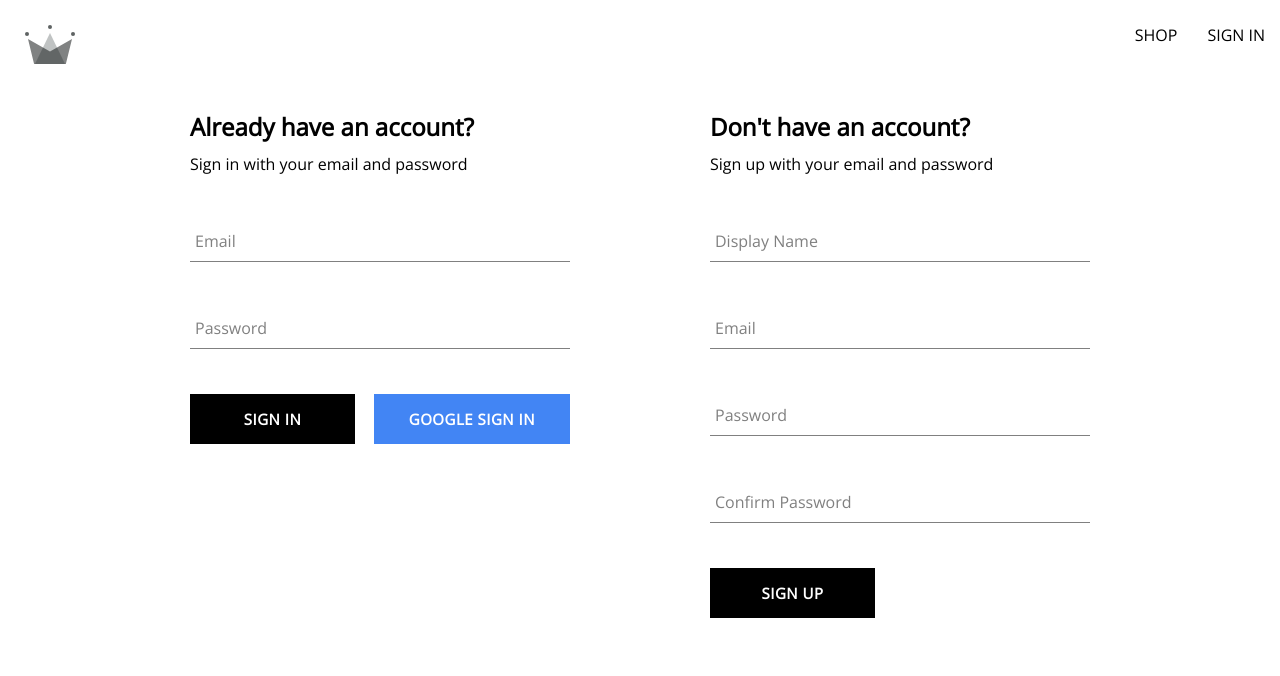
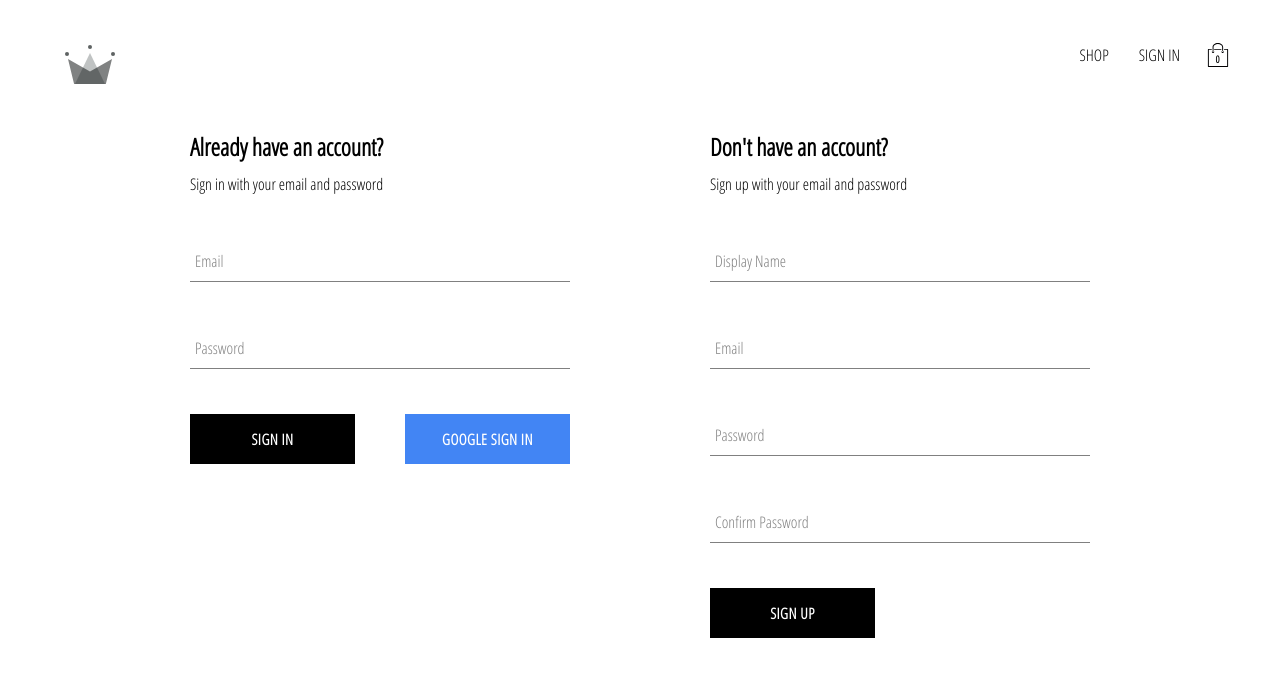
Before and after one commit to FM3676/crwn-clothing-react, a React (Create React App) app: page /auth in a window 1280 px wide. Shown: the top 676 px of the page. Built offline with nearby package versions, Linux system fonts and the light colour scheme; no server answers.

Commit message:
Adding cart context and shopping icon as well as cart dropdown.

```diff
--- a/public/index.html
+++ b/public/index.html
@@ -30,6 +30,13 @@
       href="https://fonts.googleapis.com/css2?family=Open+Sans:wght@300&display=swap"
       rel="stylesheet"
     />
+
+    <link rel="preconnect" href="https://fonts.googleapis.com" />
+    <link rel="preconnect" href="https://fonts.gstatic.com" crossorigin />
+    <link
+      href="https://fonts.googleapis.com/css2?family=Open+Sans+Condensed:wght@300&display=swap"
+      rel="stylesheet"
+    />
     <title>React App</title>
   </head>
   <body>
--- a/src/components/button/button.styles.scss
+++ b/src/components/button/button.styles.scss
@@ -9,7 +9,7 @@
   background-color: black;
   color: white;
   text-transform: uppercase;
-  font-family: "Open Sans";
+  font-family: "Open Sans Condensed";
   font-weight: bolder;
   border: none;
   cursor: pointer;
--- /dev/null
+++ b/src/components/cart-dropdown/cart-dropdown.component.jsx
@@ -0,0 +1,14 @@
+import "./cart-dropdown.styles.scss";
+
+import Button from '../button/button.component'
+
+const CartDropdown = () => {
+    return (
+        <div className="cart-dropdown-container">
+            <div className="cart-items"></div>
+            <Button>GO TO CHECKOUT</Button>
+        </div>
+    )
+};
+
+export default CartDropdown;
--- /dev/null
+++ b/src/components/cart-dropdown/cart-dropdown.styles.scss
@@ -0,0 +1,29 @@
+.cart-dropdown-container {
+  position: absolute;
+  width: 240px;
+  height: 340px;
+  display: flex;
+  flex-direction: column;
+  padding: 20px;
+  border: 1px solid black;
+  background-color: white;
+  top: 90px;
+  right: 40px;
+  z-index: 5;
+
+  .empty-message {
+    font-size: 18px;
+    margin: 50px auto;
+  }
+
+  .cart-items {
+    height: 240px;
+    display: flex;
+    flex-direction: column;
+    overflow: scroll;
+  }
+
+  button {
+    margin-top: auto;
+  }
+}
--- /dev/null
+++ b/src/components/cart-icon/cart-icon.component.jsx
@@ -0,0 +1,18 @@
+import { useContext } from "react";
+import { ReactComponent as ShoppingIcon } from "../../assets/shopping-bag.svg";
+import { CartContext } from "../../contexts/cart.context";
+
+import "./cart-icon.styles.scss";
+
+const CartIcon = () => {
+  const { isCartOpen, setIsCartOpen } = useContext(CartContext);
+  const toggleIsCartOpen = () => setIsCartOpen(!isCartOpen);
+  return (
+    <div className="cart-icon-container" onClick={toggleIsCartOpen}>
+      <ShoppingIcon className="shopping-icon" />
+      <span className="item-count">0</span>
+    </div>
+  );
+};
+
+export default CartIcon;
--- /dev/null
+++ b/src/components/cart-icon/cart-icon.styles.scss
@@ -0,0 +1,21 @@
+.cart-icon-container {
+  width: 45px;
+  height: 45px;
+  position: relative;
+  display: flex;
+  align-items: center;
+  justify-content: center;
+  cursor: pointer;
+
+  .shopping-icon {
+    width: 24px;
+    height: 24px;
+  }
+
+  .item-count {
+    position: absolute;
+    font-size: 10px;
+    font-weight: bold;
+    bottom: 12px;
+  }
+}
--- /dev/null
+++ b/src/contexts/cart.context.jsx
@@ -0,0 +1,12 @@
+import { createContext, useState } from "react";
+
+export const CartContext = createContext({
+  isCartOpen: false,
+  setIsCartOpen: () => {},
+});
+
+export const CartProvider = ({ children }) => {
+    const [isCartOpen, setIsCartOpen] = useState(false);
+  const value = { isCartOpen, setIsCartOpen };
+  return <CartContext.Provider value={value}>{children}</CartContext.Provider>;
+};
--- a/src/index.js
+++ b/src/index.js
@@ -7,6 +7,7 @@ import reportWebVitals from "./reportWebVitals";
 import { BrowserRouter } from "react-router-dom";
 import { UserProvider } from "./contexts/user.context";
 import { ProductsProvider } from "./contexts/products.context";
+import { CartProvider } from "./contexts/cart.context";
 
 const root = ReactDOM.createRoot(document.getElementById("root"));
 root.render(
@@ -14,7 +15,9 @@ root.render(
     <BrowserRouter>
       <UserProvider>
         <ProductsProvider>
-        <App />
+          <CartProvider>
+            <App />
+          </CartProvider>
         </ProductsProvider>
       </UserProvider>
     </BrowserRouter>
--- a/src/index.scss
+++ b/src/index.scss
@@ -6,7 +6,8 @@
 
 body {
   margin: 0;
-  font-family:'Open Sans', sans-serif;
+  padding: 20px 40px;
+  font-family:'Open Sans Condensed', sans-serif;
   -webkit-font-smoothing: antialiased;
   -moz-osx-font-smoothing: grayscale;
 }
--- a/src/routes/navigation/navigation.component.jsx
+++ b/src/routes/navigation/navigation.component.jsx
@@ -3,13 +3,17 @@ import { Outlet } from "react-router";
 import { Link } from "react-router-dom";
 
 import { ReactComponent as CrwnLogo } from "../../assets/crown.svg";
+import CartDropdown from "../../components/cart-dropdown/cart-dropdown.component";
+import CartIcon from "../../components/cart-icon/cart-icon.component";
+import { CartContext } from "../../contexts/cart.context";
 import { UserContext } from "../../contexts/user.context";
 import { signOutUser } from "../../utils/firebase/firebase.utils";
 
 import "./navigation.styles.scss";
 
 const Navigation = () => {
-  const { currentUser} = useContext(UserContext);
+  const { currentUser } = useContext(UserContext);
+  const { isCartOpen } = useContext(CartContext);
 
   return (
     <Fragment>
@@ -30,7 +34,9 @@ const Navigation = () => {
               SIGN IN
             </Link>
           )}
+          <CartIcon />
         </div>
+        {isCartOpen && <CartDropdown />}
       </div>
       <Outlet />
     </Fragment>
```
Also changed, not shown: src/assets/shopping-bag.svg (added).
